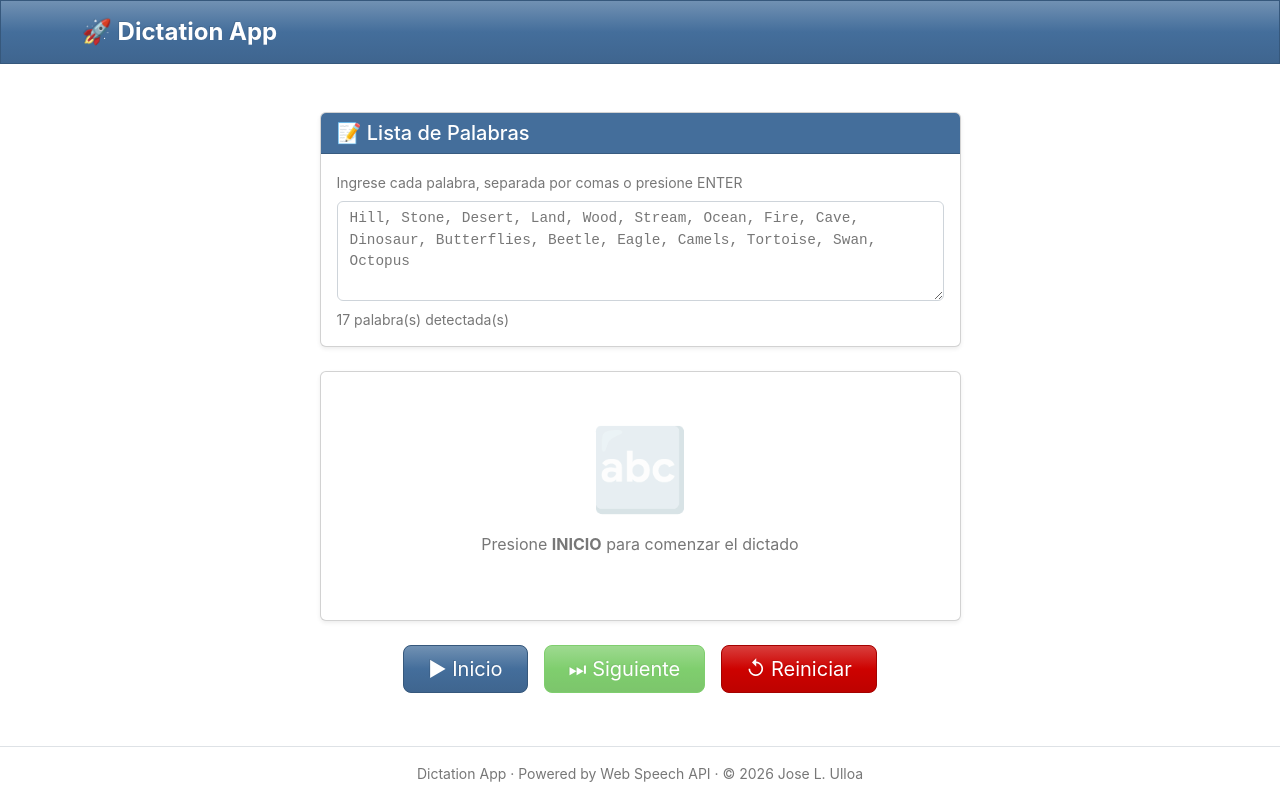
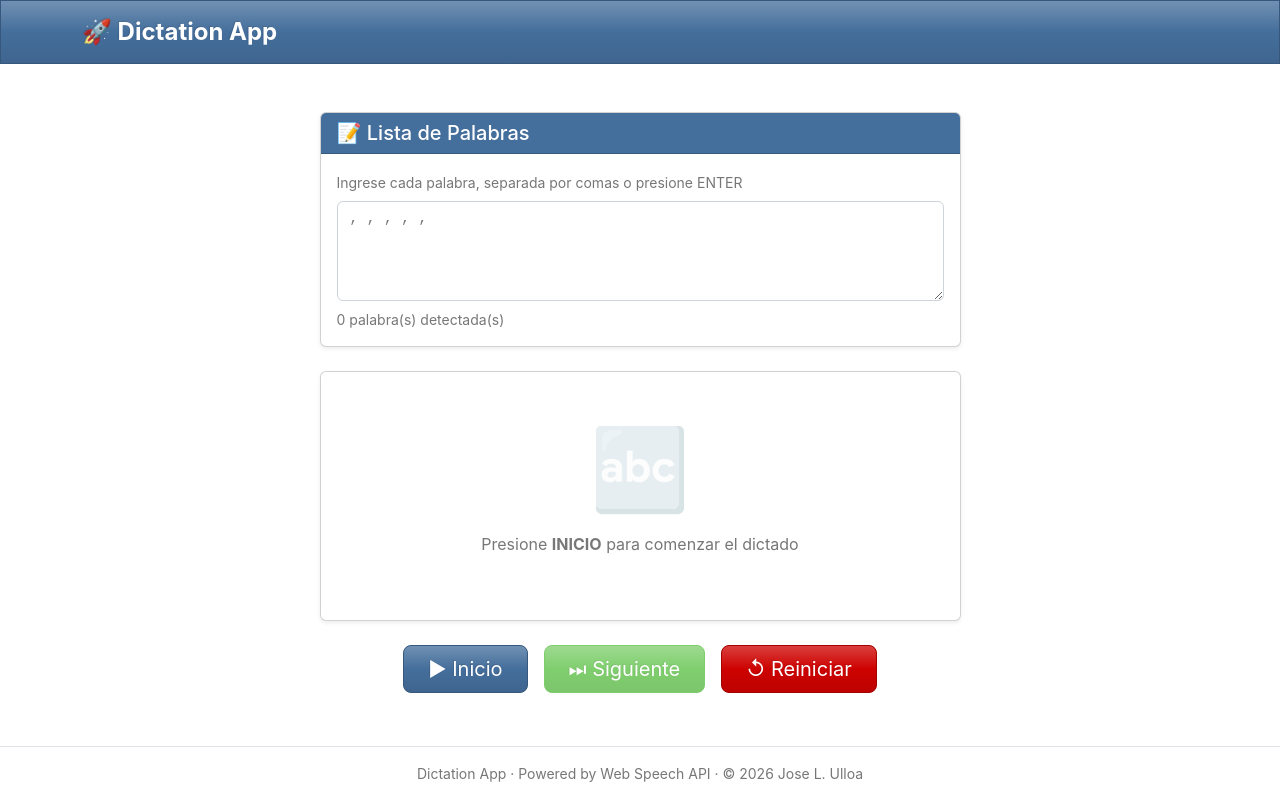
Before and after one commit to jlulloaa/dictation-practice, a React (Create React App) app: page / in a window 1280 px wide. Built offline with nearby package versions, Linux system fonts and the light colour scheme.

Commit message:
update list of words

```diff
--- a/src/App.js
+++ b/src/App.js
@@ -1,10 +1,16 @@
 import React, { useState, useCallback, useRef } from "react";
 
 const DEFAULT_WORDS = [
-  "Hill", "Stone", "Desert","Land",
-  "Wood","Stream","Ocean","Fire",
-  "Cave","Dinosaur","Butterflies","Beetle",
-  "Eagle","Camels","Tortoise","Swan","Octopus"
+  // "Hill", "Stone", "Desert","Land",
+  // "Wood","Stream","Ocean","Fire",
+  // "Cave","Dinosaur","Butterflies","Beetle",
+  // "Eagle","Camels","Tortoise","Swan","Octopus"
+  "",
+  "",
+  "",
+  "",
+  "",
+  ""
 ];
 
 function playFanfare() {
```
